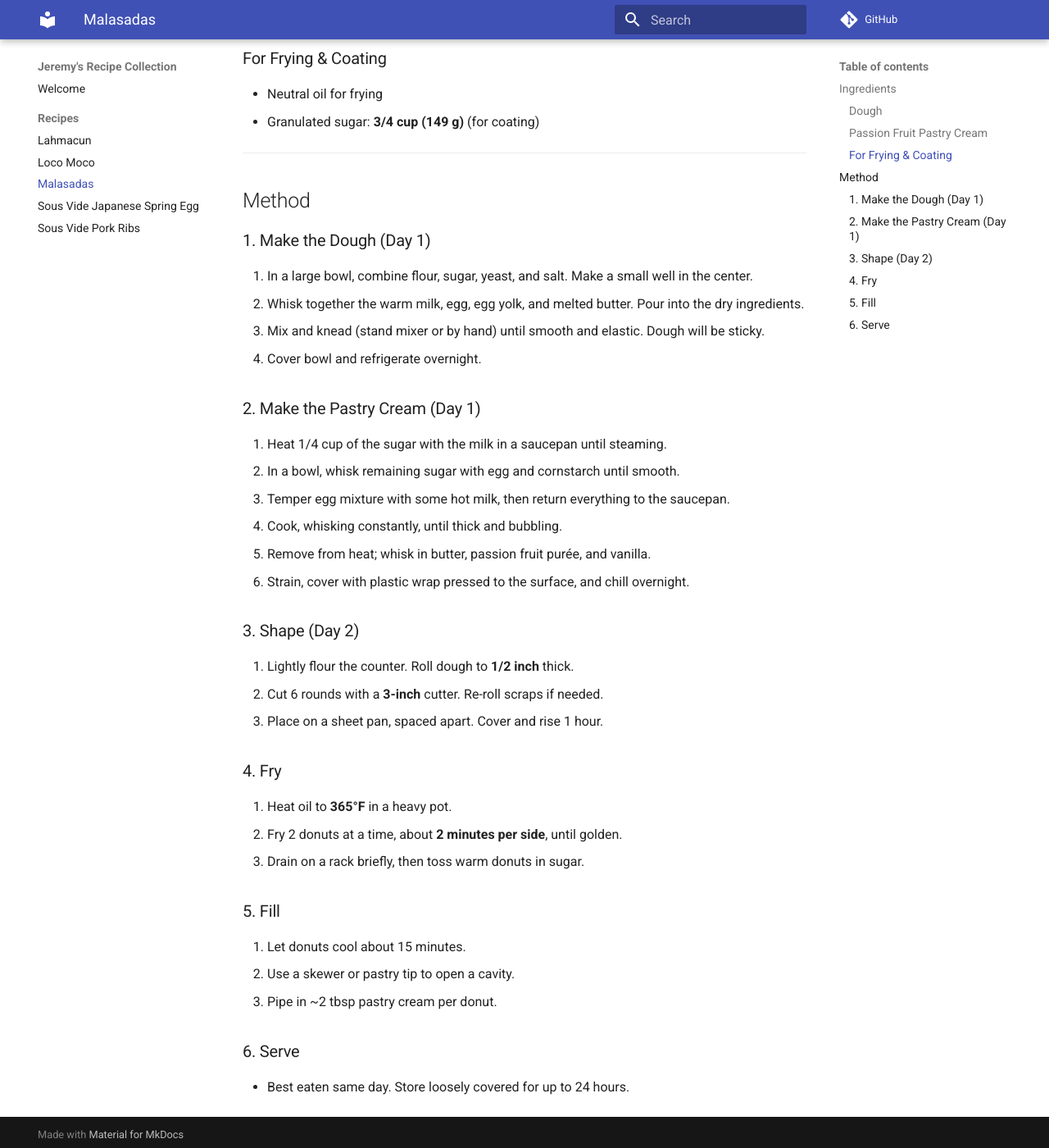
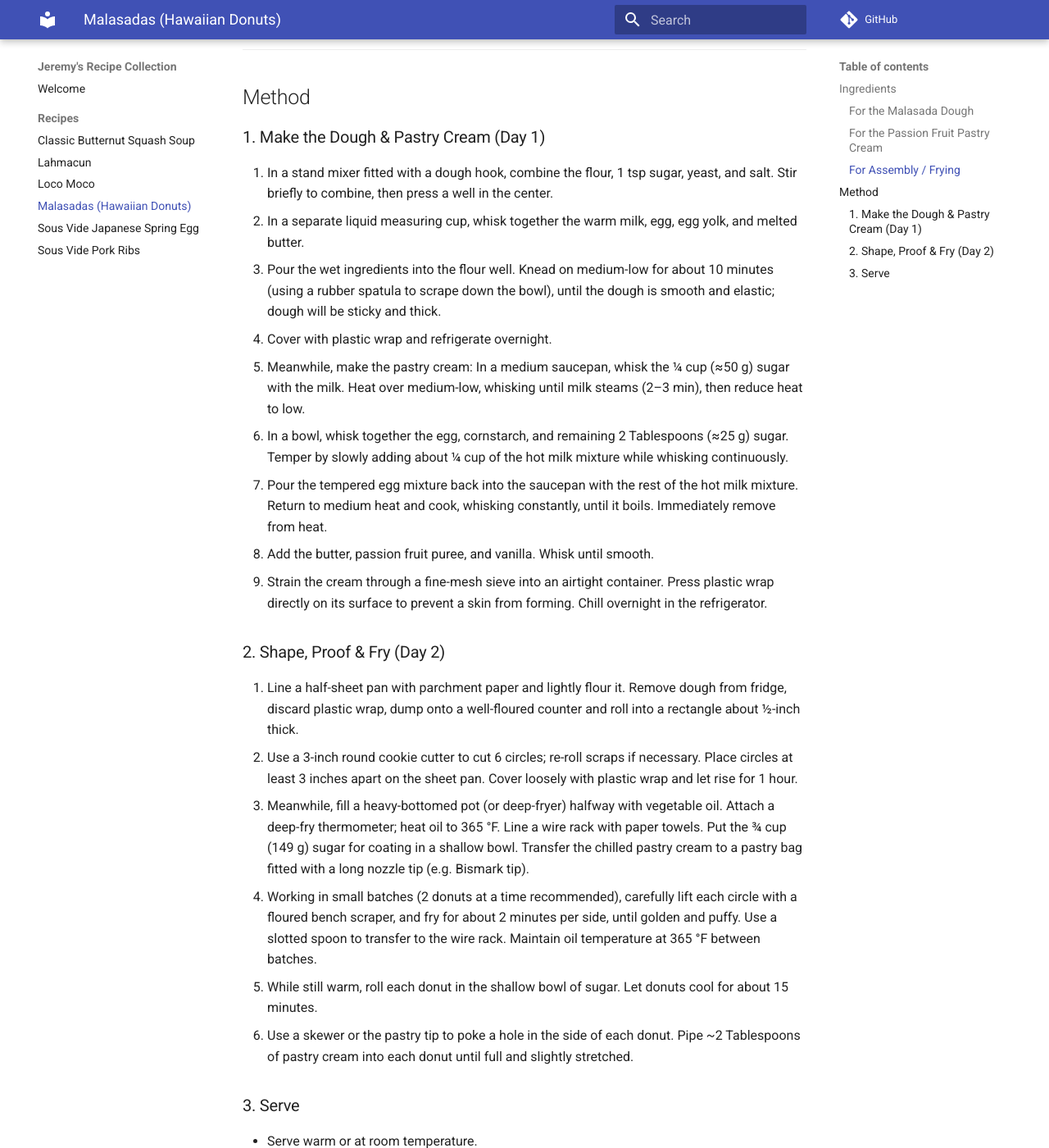
Before and after one commit to normanj9/recipes, an MkDocs documentation site: the page built from docs/recipes/malasadas.md, in a window 1280 px wide and 1400 px high, scrolled down 1044 px. Shown: the whole window at 82% size. Built offline with MkDocs 1.6.1 and Material for MkDocs 9.7.7, drawn with Linux system fonts in a browser that asks for light colours; comment, search, counter and statistics services are not loaded; some of the changed text lies outside the part shown.

Commit message:
various updates

```diff
--- a/docs/recipes/malasadas.md
+++ b/docs/recipes/malasadas.md
@@ -1,70 +1,57 @@
-# Malasadas
+# Malasadas (Hawaiian Donuts)
 
-_Adapted from the Malasadas recipe on Hummingbird High._
-
-**Yield:** 6 donuts
-**Prep:** 10 min + overnight rise
-**Cook:** ~4 min per donut
+_Adapted from the Malasadas (Hawaiian Donuts) recipe on Hummingbird High._
 
 ## Ingredients
 
-### Dough
-- Bread flour: **2 cups (255 g)**
-- Granulated sugar: **1 tsp (4 g)**
-- Instant yeast: **1 packet (0.25 oz / 7 g)**
-- Kosher salt: **1/2 tsp (3 g)**
-- Whole milk, warmed to 120–130°F: **3/4 cup (170 g)**
-- Large egg: **1**
-- Large egg yolk: **1**
-- Unsalted butter, melted: **2 tbsp (28 g)**
-- Extra flour for dusting
+### For the Malasada Dough
+- 2 cups (255 g) bread flour, plus more for assembly
+- 1 teaspoon granulated sugar
+- 1 (0.25-ounce) packet instant yeast
+- ½ teaspoon kosher salt
+- ¾ cup (170 g) whole milk, warmed to 120–130 °F
+- 1 large egg, at room temperature
+- 1 large egg yolk, at room temperature
+- 2 Tablespoons (28 g) unsalted butter, melted and cooled slightly
 
-### Passion Fruit Pastry Cream
-- Granulated sugar: **6 tbsp (75 g)** total (divided)
-- Whole milk: **1 cup (227 g)**
-- Large egg: **1**
-- Cornstarch: **2 tbsp (14 g)**
-- Kosher salt: **1/4 tsp**
-- Unsalted butter: **1 tbsp (14 g)**
-- Passion fruit purée: **1/4 cup (57 g)**
-- Vanilla extract: **1/4 tsp**
+### For the Passion Fruit Pastry Cream
+- 6 Tablespoons (≈75 g) granulated sugar — divided: ¼ cup (≈50 g) + 2 Tablespoons (≈25 g)
+- 1 cup (227 g) whole milk
+- 1 large egg
+- 2 Tablespoons (28 g) cornstarch
+- ¼ teaspoon kosher salt
+- 1 Tablespoon (14 g) unsalted butter
+- ¼ cup (57 g) passion fruit puree
+- ¼ teaspoon pure vanilla extract
 
-### For Frying & Coating
-- Neutral oil for frying
-- Granulated sugar: **3/4 cup (149 g)** (for coating)
+### For Assembly / Frying
+- Vegetable oil, for frying
+- ¾ cup (149 g) granulated sugar, for coating
 
 ---
 
 ## Method
 
-### 1. Make the Dough (Day 1)
-1. In a large bowl, combine flour, sugar, yeast, and salt. Make a small well in the center.
-2. Whisk together the warm milk, egg, egg yolk, and melted butter. Pour into the dry ingredients.
-3. Mix and knead (stand mixer or by hand) until smooth and elastic. Dough will be sticky.
-4. Cover bowl and refrigerate overnight.
+### 1. Make the Dough & Pastry Cream (Day 1)
+1. In a stand mixer fitted with a dough hook, combine the flour, 1 tsp sugar, yeast, and salt. Stir briefly to combine, then press a well in the center.
+2. In a separate liquid measuring cup, whisk together the warm milk, egg, egg yolk, and melted butter.
+3. Pour the wet ingredients into the flour well. Knead on medium-low for about 10 minutes (using a rubber spatula to scrape down the bowl), until the dough is smooth and elastic; dough will be sticky and thick.
+4. Cover with plastic wrap and refrigerate overnight.
 
-### 2. Make the Pastry Cream (Day 1)
-1. Heat 1/4 cup of the sugar with the milk in a saucepan until steaming.
-2. In a bowl, whisk remaining sugar with egg and cornstarch until smooth.
-3. Temper egg mixture with some hot milk, then return everything to the saucepan.
-4. Cook, whisking constantly, until thick and bubbling.
-5. Remove from heat; whisk in butter, passion fruit purée, and vanilla.
-6. Strain, cover with plastic wrap pressed to the surface, and chill overnight.
+5. Meanwhile, make the pastry cream: In a medium saucepan, whisk the ¼ cup (≈50 g) sugar with the milk. Heat over medium-low, whisking until milk steams (2–3 min), then reduce heat to low.
+6. In a bowl, whisk together the egg, cornstarch, and remaining 2 Tablespoons (≈25 g) sugar. Temper by slowly adding about ¼ cup of the hot milk mixture while whisking continuously.
+7. Pour the tempered egg mixture back into the saucepan with the rest of the hot milk mixture. Return to medium heat and cook, whisking constantly, until it boils. Immediately remove from heat.
+8. Add the butter, passion fruit puree, and vanilla. Whisk until smooth.
+9. Strain the cream through a fine-mesh sieve into an airtight container. Press plastic wrap directly on its surface to prevent a skin from forming. Chill overnight in the refrigerator.
 
-### 3. Shape (Day 2)
-1. Lightly flour the counter. Roll dough to **1/2 inch** thick.
-2. Cut 6 rounds with a **3-inch** cutter. Re-roll scraps if needed.
-3. Place on a sheet pan, spaced apart. Cover and rise 1 hour.
+### 2. Shape, Proof & Fry (Day 2)
+1. Line a half-sheet pan with parchment paper and lightly flour it. Remove dough from fridge, discard plastic wrap, dump onto a well-floured counter and roll into a rectangle about ½-inch thick.
+2. Use a 3-inch round cookie cutter to cut 6 circles; re-roll scraps if necessary. Place circles at least 3 inches apart on the sheet pan. Cover loosely with plastic wrap and let rise for 1 hour.
+3. Meanwhile, fill a heavy-bottomed pot (or deep-fryer) halfway with vegetable oil. Attach a deep-fry thermometer; heat oil to 365 °F. Line a wire rack with paper towels. Put the ¾ cup (149 g) sugar for coating in a shallow bowl. Transfer the chilled pastry cream to a pastry bag fitted with a long nozzle tip (e.g. Bismark tip).
+4. Working in small batches (2 donuts at a time recommended), carefully lift each circle with a floured bench scraper, and fry for about 2 minutes per side, until golden and puffy. Use a slotted spoon to transfer to the wire rack. Maintain oil temperature at 365 °F between batches.
+5. While still warm, roll each donut in the shallow bowl of sugar. Let donuts cool for about 15 minutes.
+6. Use a skewer or the pastry tip to poke a hole in the side of each donut. Pipe ~2 Tablespoons of pastry cream into each donut until full and slightly stretched.
 
-### 4. Fry
-1. Heat oil to **365°F** in a heavy pot.
-2. Fry 2 donuts at a time, about **2 minutes per side**, until golden.
-3. Drain on a rack briefly, then toss warm donuts in sugar.
-
-### 5. Fill
-1. Let donuts cool about 15 minutes.
-2. Use a skewer or pastry tip to open a cavity.
-3. Pipe in ~2 tbsp pastry cream per donut.
-
-### 6. Serve
-- Best eaten same day. Store loosely covered for up to 24 hours.
+### 3. Serve
+- Serve warm or at room temperature.
+- Best eaten the day they’re made. For leftovers: cover under a cake dome or inverted bowl for up to 1 day. After that, transfer to an airtight container and refrigerate for up to 2 more days.
```
Also changed, not shown: docs/recipes/butternut-squash-soup.md (added, +52 -0 lines), prompt.md (added, +26 -0 lines), template.md (deleted, +0 -33 lines).
